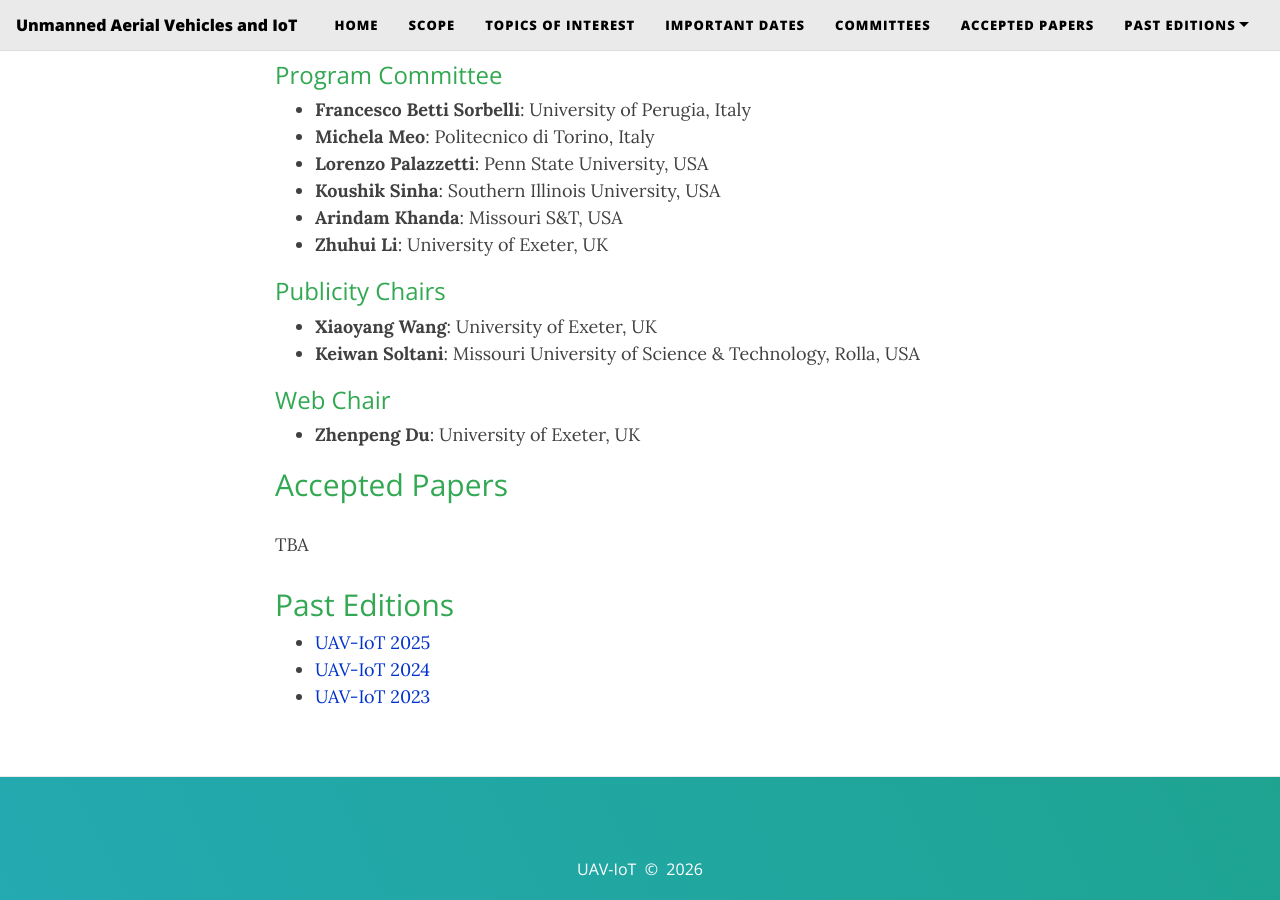
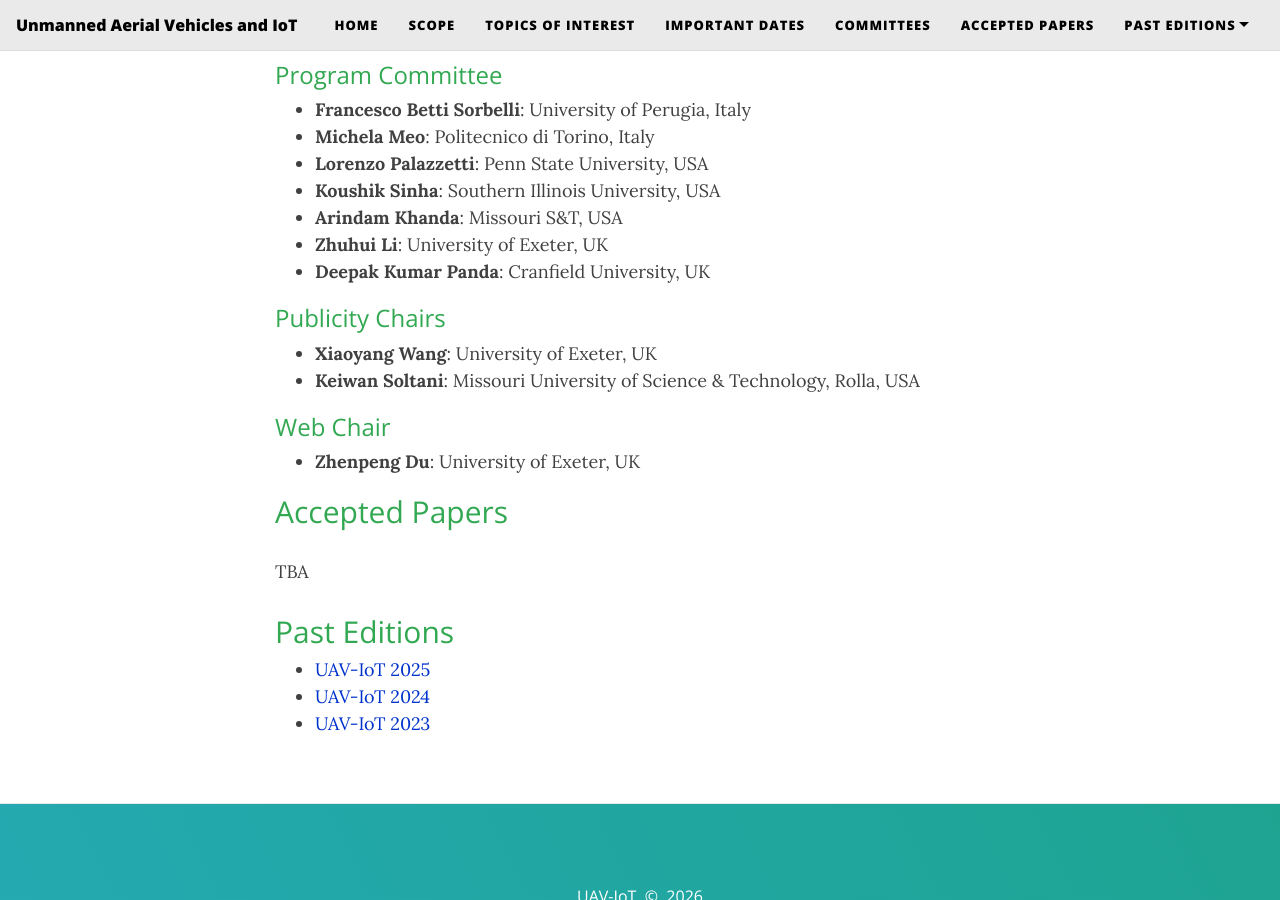
Before and after one commit to uav-iot/uav-iot.github.io, a Jekyll site: the page built from index.md, in a window 1280 px wide and 900 px high, scrolled down 3969 px. Built offline with Jekyll 4.4.1, drawn with Linux system fonts in a browser that asks for light colours; nearby versions of some CDN libraries.

Commit message:
Add Deepak Kumar Panda (Cranfield University) to Program Committee
Co-Authored-By: Claude Opus 4.7 (1M context) <noreply@anthropic.com>

```diff
--- a/index.md
+++ b/index.md
@@ -132,6 +132,7 @@ Extended versions of selected papers will be considered for submission to the sp
 - **Koushik Sinha**: Southern Illinois University, USA
 - **Arindam Khanda**: Missouri S&T, USA
 - **Zhuhui Li**: University of Exeter, UK
+- **Deepak Kumar Panda**: Cranfield University, UK
 
 ### Publicity Chairs
 {: style="color:#32a852"}
```
